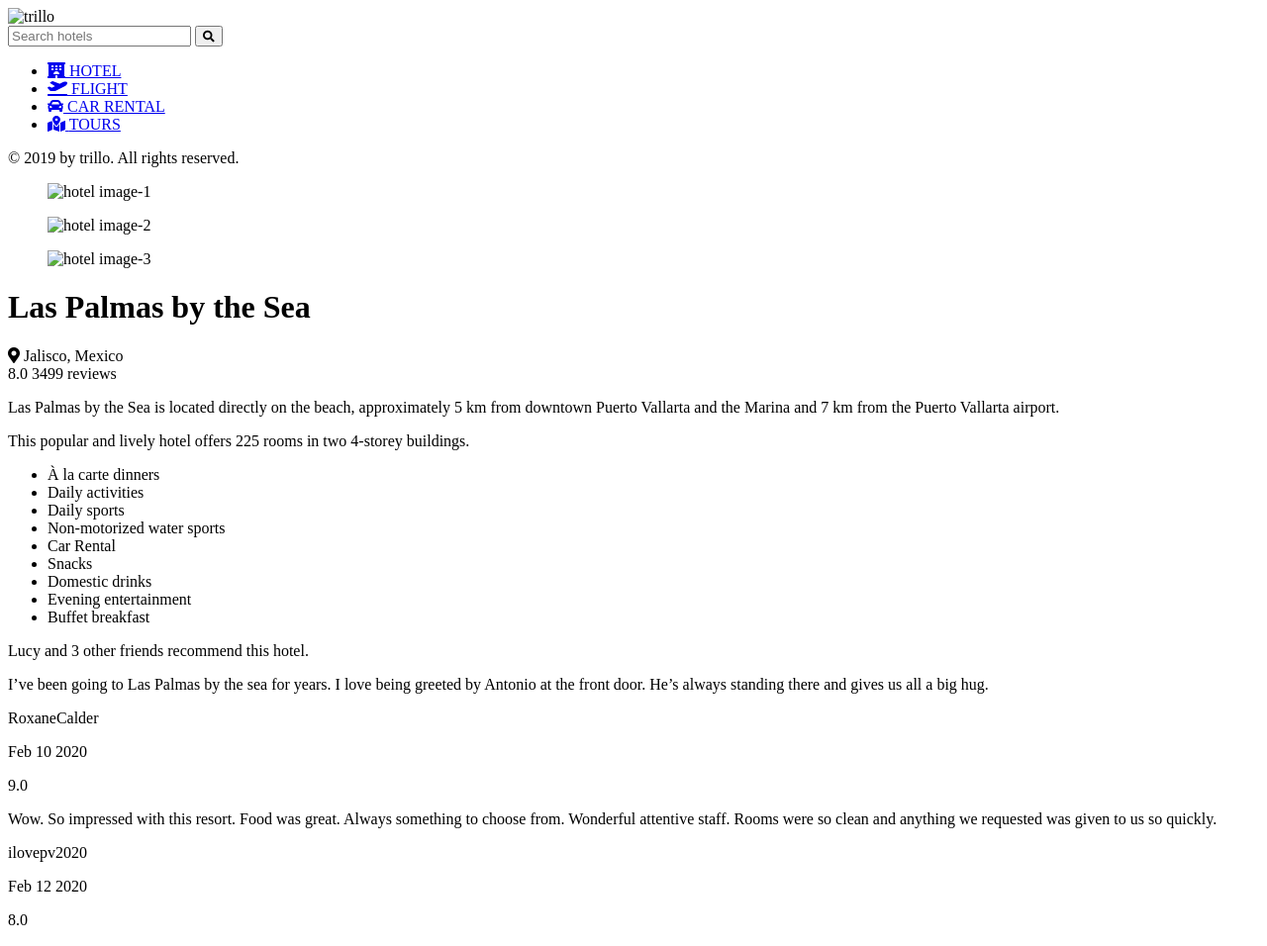
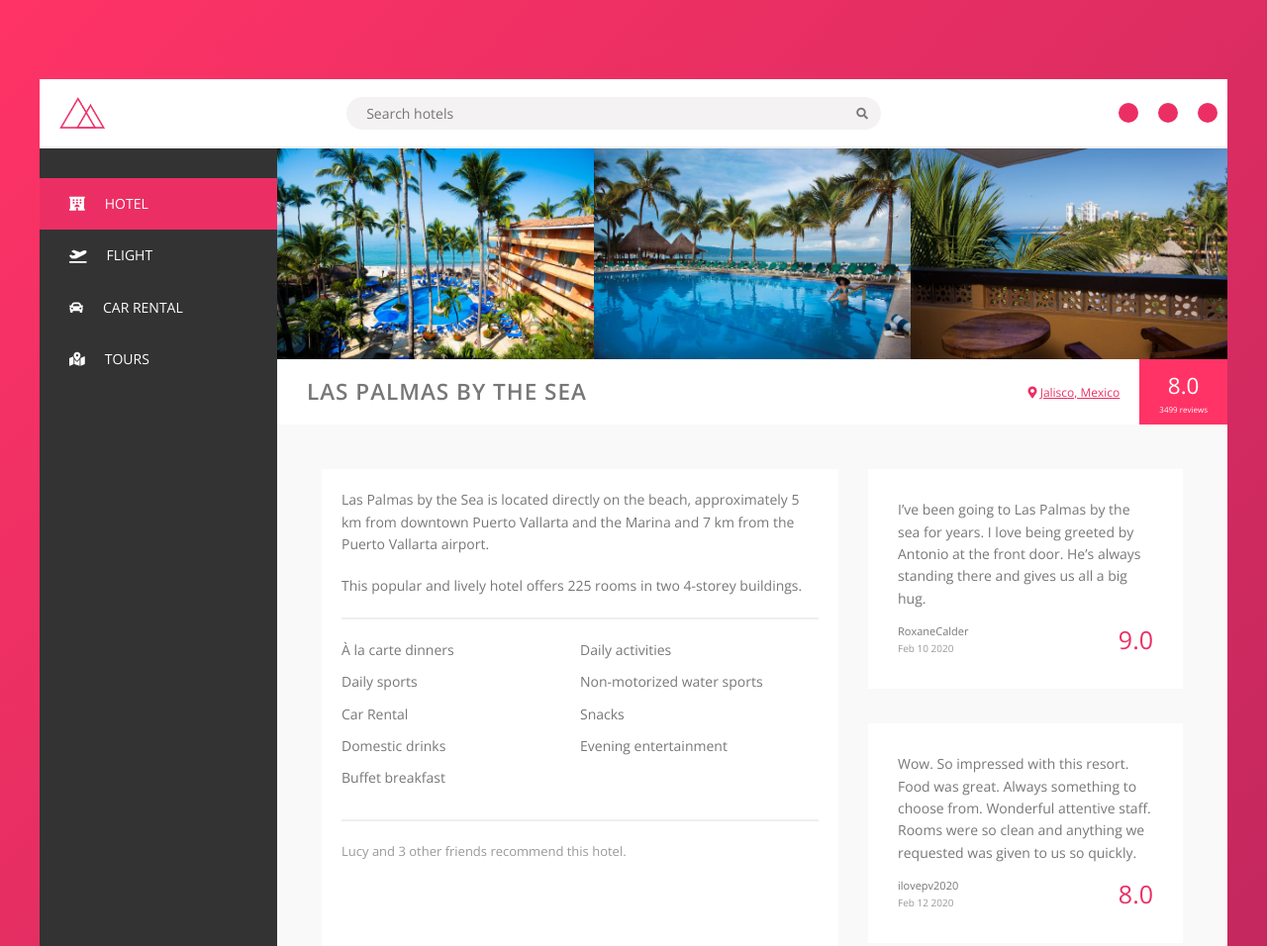
Before and after one commit to chih-hsi-chen/Trillo, a plain HTML site: page index.html in a window 1280 px wide. Shown: the top 956 px of the page at 99% size. Drawn offline with nearby package versions, Linux system fonts and the light colour scheme; the site is published under a folder, as on GitHub Pages, so addresses that start at the root find nothing.

Commit message:
change / to ./

```diff
--- a/index.html
+++ b/index.html
@@ -5,14 +5,14 @@
 	<meta name="viewport" content="width=device-width, initial-scale=1.0">
 	<link href="https://fonts.googleapis.com/css?family=Open+Sans:300,400,600" rel="stylesheet">
 	<link rel="stylesheet" type="text/css" href="https://cdnjs.cloudflare.com/ajax/libs/font-awesome/5.12.1/css/all.min.css">
-	<link rel="stylesheet" type="text/css" href="/css/trillo-style.css">
-	<link rel="shortcut icon" href="/image/trillo-favicon.ico">
-	<link rel="bookmark" href="/image/trillo-favicon.ico">
+	<link rel="stylesheet" type="text/css" href="./css/trillo-style.css">
+	<link rel="shortcut icon" href="./image/trillo-favicon.ico">
+	<link rel="bookmark" href="./image/trillo-favicon.ico">
 </head>
 <body>
 	<div class="container">
 		<header class = "navbar-header">
-			<img class = "navbar-brand" src="/image/logo.png" alt = "trillo">
+			<img class = "navbar-brand" src="./image/logo.png" alt = "trillo">
 			<form class = "searchBar">
 				<input type="text"
 					   class = "search-input"
@@ -63,13 +63,13 @@
 			<main class="hotel-view">
 				<div class="gallery">
 					<figure class = "hotel-figure">
-						<img src="/image/hotel-1.jpg" alt="hotel image-1">
+						<img src="./image/hotel-1.jpg" alt="hotel image-1">
 					</figure>
 					<figure class = "hotel-figure">
-						<img src="/image/hotel-2.jpg" alt="hotel image-2">
+						<img src="./image/hotel-2.jpg" alt="hotel image-2">
 					</figure>
 					<figure class = "hotel-figure">
-						<img src="/image/hotel-3.jpg" alt="hotel image-3">
+						<img src="./image/hotel-3.jpg" alt="hotel image-3">
 					</figure>
 				</div>
 				<div class="introduction">
```
